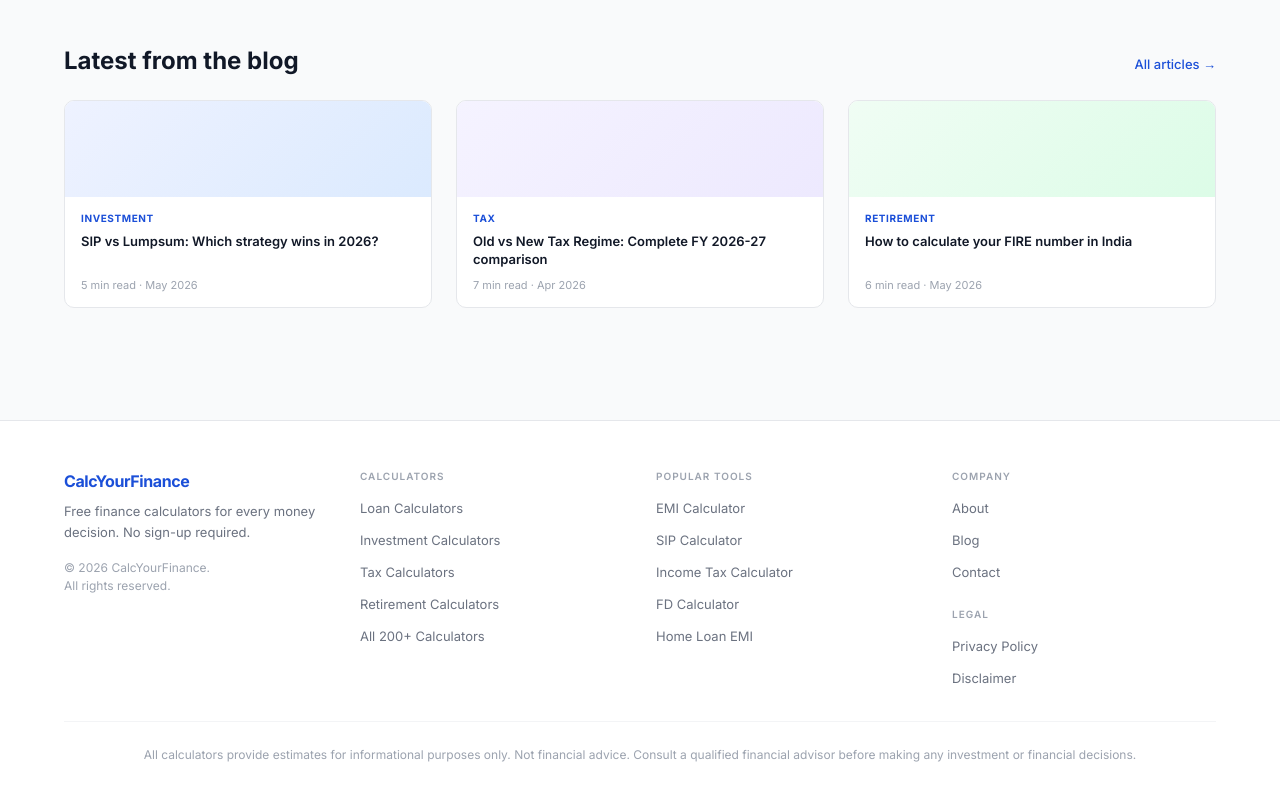
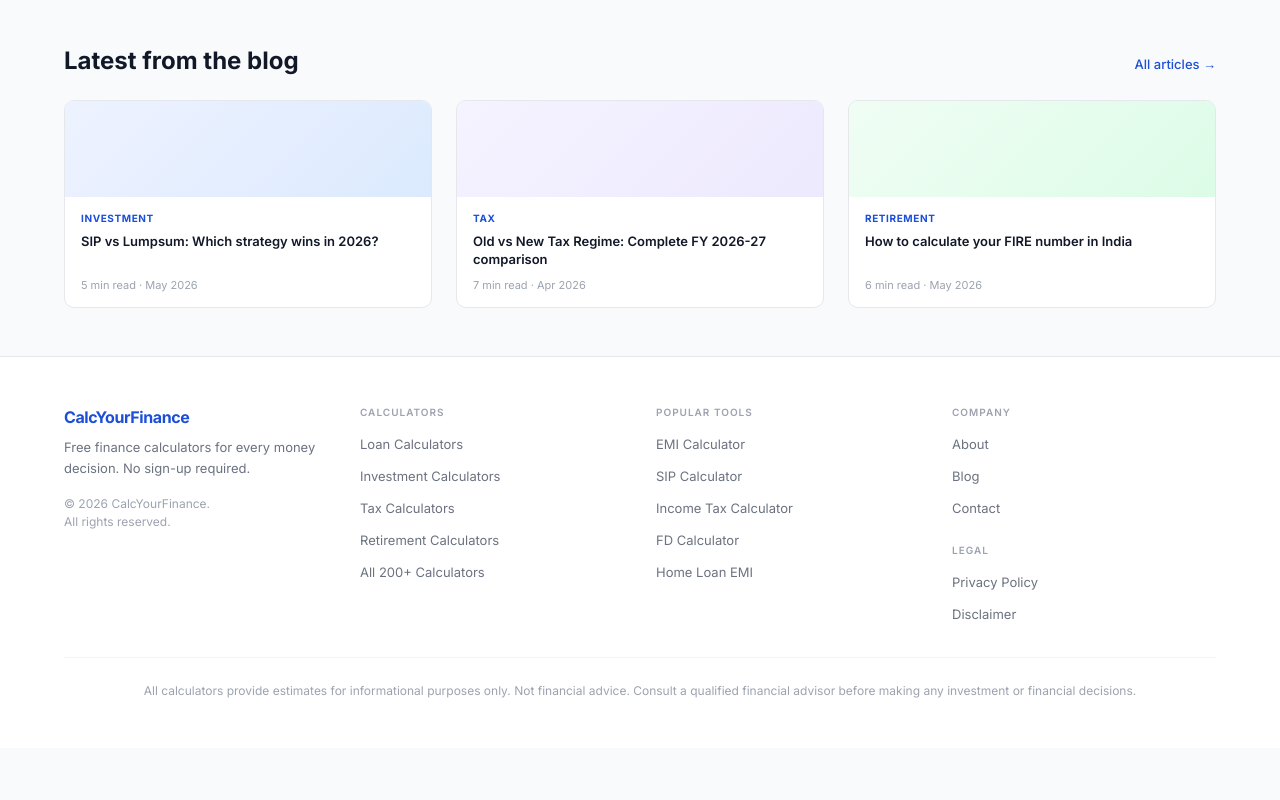
Before and after one commit to trilumos/cyf, a Next.js app: page / in a window 1280 px wide. Shown: the part 1695-2495 px from the top of the page. After the commit the page ends 2443 px from the top, so only its background shows below. Built offline with nearby package versions, Linux system fonts and the light colour scheme; no server answers.

Commit message:
fix: remove mt-16 on footer that created gap above it

```diff
--- a/src/components/layout/Footer.tsx
+++ b/src/components/layout/Footer.tsx
@@ -28,7 +28,7 @@ const links = {
 
 export default function Footer() {
   return (
-    <footer className="bg-surface border-t border-border mt-16">
+    <footer className="bg-surface border-t border-border">
       <div className="max-w-page mx-auto px-4 sm:px-6 py-12">
         <div className="grid grid-cols-2 md:grid-cols-4 gap-8">
           <div className="col-span-2 md:col-span-1">
```
